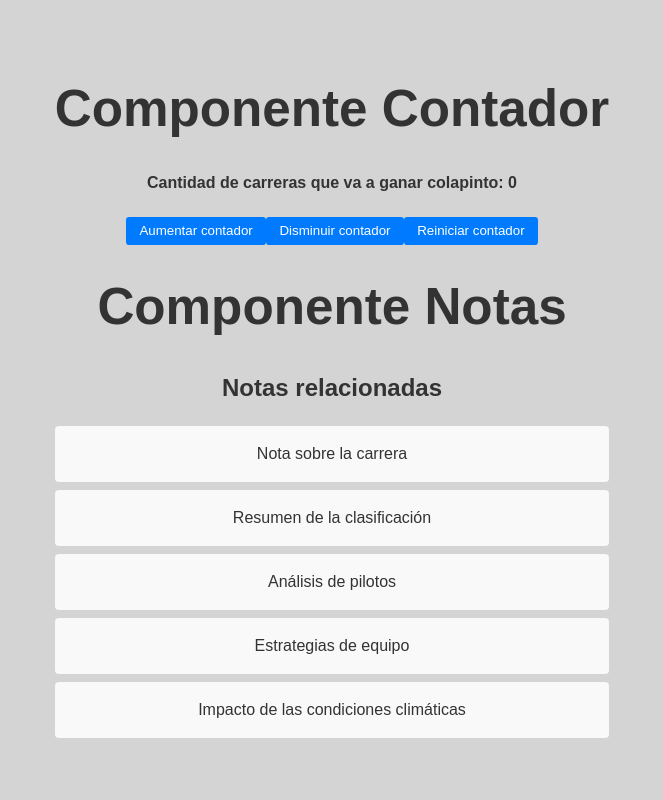
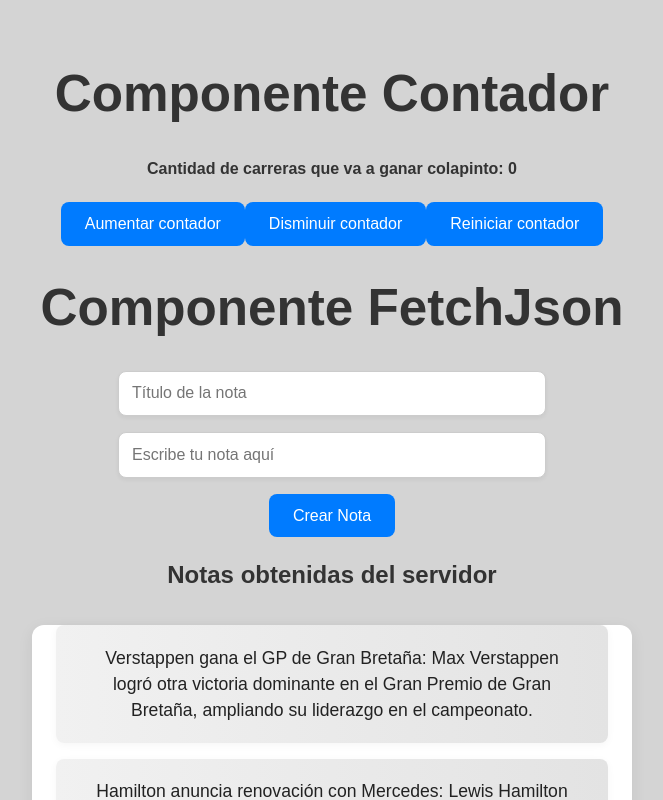
Before and after one commit to bernardbruno/front-tp-dsw, a React (Vite) app: page / in a window 1280 px wide. Shown: the top 800 px of the page, without its empty margins (308-971 px from the left). Built offline with nearby package versions, Linux system fonts and the light colour scheme; data requests are answered from the project's data file.

Commit message:
Primer fetch y agregar nuevo a db.json

```diff
--- a/db.json
+++ b/db.json
@@ -1,24 +1,29 @@
 {
   "notas": [
     {
-      "id": 1,
+      "id": "1",
       "title": "Verstappen gana el GP de Gran Bretaña",
       "content": "Max Verstappen logró otra victoria dominante en el Gran Premio de Gran Bretaña, ampliando su liderazgo en el campeonato."
     },
     {
-    "id": 2,
+      "id": "2",
       "title": "Hamilton anuncia renovación con Mercedes",
       "content": "Lewis Hamilton confirmó la extensión de su contrato con Mercedes por dos años más, poniendo fin a los rumores sobre su retiro."
     },
     {
-    "id": 3,
+      "id": "3",
       "title": "Ferrari presenta actualizaciones para el SF-24",
       "content": "El equipo Ferrari trajo nuevas actualizaciones aerodinámicas para el SF-24, buscando mejorar el rendimiento en las próximas carreras."
     },
     {
-    "id": 4,
+      "id": "4",
       "title": "Alonso critica la estrategia de Aston Martin",
       "content": "Fernando Alonso expresó su descontento con la estrategia adoptada por Aston Martin durante el GP de España, tras terminar fuera del podio."
+    },
+    {
+      "id": "66fe",
+      "title": "Checo Pérez logra podio en el GP de Italia",
+      "content": "Sergio \"Checo\" Pérez consiguió un valioso tercer lugar en el Gran Premio de Italia, consolidando su posición en el campeonato y sumando puntos importantes para Red Bull Racing."
     }
   ]
 }
--- a/src/App.css
+++ b/src/App.css
@@ -13,10 +13,65 @@ body {
 ul {
   list-style-type: none;
   padding: 0;
+  margin: 2rem auto;
+  max-width: 600px;
+  background: #fff;
+  border-radius: 12px;
+  box-shadow: 0 4px 16px rgba(0,0,0,0.07);
 }
+
 li {
-  background-color: #f9f9f9;
-  margin: 0.5rem 0;
-  padding: 1rem;
-  border-radius: 4px;
+  background: linear-gradient(90deg, #f1f1f1 0%, #e3e3e3 100%);
+  margin: 1rem 1.5rem;
+  padding: 1.2rem 2rem;
+  border-radius: 8px;
+  box-shadow: 0 2px 8px rgba(0,0,0,0.04);
+  transition: transform 0.15s, box-shadow 0.15s;
+  font-size: 1.1rem;
+  font-weight: 500;
+  color: #222;
+  cursor: pointer;
 }
+
+li:hover {
+  transform: translateY(-2px) scale(1.02);
+  box-shadow: 0 6px 20px rgba(0,0,0,0.10);
+  background: linear-gradient(90deg, #e3e3e3 0%, #f1f1f1 100%);
+}
+
+form {
+  display: flex;
+  flex-direction: column;
+  align-items: center;
+  margin-top: 2rem;
+}
+input[type="text"] {
+  width: 100%;
+  max-width: 400px;
+  padding: 0.8rem;
+  border: 1px solid #ccc;
+  border-radius: 8px;
+  font-size: 1rem;
+  margin-bottom: 1rem;
+  box-shadow: 0 2px 4px rgba(0,0,0,0.05);
+  transition: border-color 0.2s;
+}
+input[type="text"]:focus {
+  border-color: #007bff;
+  outline: none;
+  box-shadow: 0 0 4px rgba(0,123,255,0.2);
+}
+button {
+  padding: 0.8rem 1.5rem;
+  background-color: #007bff;
+  color: #fff;
+  border: none;
+  border-radius: 8px;
+  cursor: pointer;
+  font-size: 1rem;
+  transition: background-color 0.2s, transform 0.2s;
+}
+button:hover {
+  background-color: #0056b3;
+  transform: translateY(-2px);
+}
--- a/src/App.tsx
+++ b/src/App.tsx
@@ -2,6 +2,7 @@ import { useState } from 'react'
 import './App.css'
 import Notas from './components/notas'
 import Contador from './components/contador'
+import FetchJson from './components/FetchJson'
 
 
 function App() {
@@ -19,7 +20,8 @@ function App() {
   return (
     <>
       <Contador />
-      <Notas notasProps={notasProps}/>
+      {/* <Notas notasProps={notasProps}/> */}
+      <FetchJson />
     </>
   )
 }
--- /dev/null
+++ b/src/components/FetchJson.tsx
@@ -0,0 +1,43 @@
+import { useState, useEffect } from 'react'
+import Formulario from './Formulario';
+
+function FetchJson() {
+
+    const [notas, setNotas] = useState([])
+
+    // Obtengo las notas del servidor de db.json
+    useEffect(() => {
+        const fetchData = async () => {
+            try {
+                const response = await fetch('http://localhost:3000/notas')
+                if (!response.ok) {
+                    throw new Error(`HTTP error! status: ${response.status}`)
+                }
+                const data = await response.json()
+                setNotas(data)
+            } catch (error) {
+                console.error(error)
+            }
+        };
+        fetchData();
+    }, [])
+
+    const agregarNota = (nuevaNota) => {
+        setNotas([...notas, nuevaNota])
+    }
+
+    return (
+        <>
+            <h1>Componente FetchJson</h1>
+            <Formulario onAgregarNota={agregarNota} />
+            <h2>Notas obtenidas del servidor</h2>
+            <ul>
+                {notas.map((nota) => (
+                    <li key={nota.id}>{nota.title}: {nota.content}</li>
+                ))}
+            </ul>
+        </>
+    )
+}
+
+export default FetchJson
--- /dev/null
+++ b/src/components/Formulario.tsx
@@ -0,0 +1,58 @@
+import { useState } from "react"
+
+const Formulario = ({onAgregarNota}) => {
+    const [tituloNota, setTituloNota] = useState("")
+    const [contenidoNota, setContenidoNota] = useState("")
+
+    const handleSubmit = (event) => {
+        event.preventDefault()
+
+        if (tituloNota === "" || contenidoNota === "") {
+            console.error("El título y el contenido de la nota no pueden estar vacíos")
+            return
+        }
+        const nuevaNota = {
+            title: tituloNota,
+            content: contenidoNota
+        }
+        onAgregarNota(nuevaNota)
+
+        fetch('http://localhost:3000/notas', {
+            method: 'POST',
+            headers: {
+                'Content-Type': 'application/json'
+            },
+            body: JSON.stringify(nuevaNota)
+        })
+        .then(response => response.json())
+        .then(data => {
+            onAgregarNota(data)
+            setTituloNota("") // Limpiar el campo de título
+            setContenidoNota("") // Limpiar el campo de contenido
+        })
+    }
+
+    return(
+        <form onSubmit={handleSubmit}>
+            <input
+                id="titulo"
+                name="titulo"
+                type="text"
+                value={tituloNota}
+                onChange={e => setTituloNota(e.target.value)}
+                placeholder="Título de la nota"
+            />
+            <input
+                id="nota"
+                name="nota"
+                type="text"
+                value={contenidoNota}
+                onChange={e => setContenidoNota(e.target.value)}
+                placeholder="Escribe tu nota aquí"
+            />
+            <button type="submit">Crear Nota</button>
+        </form>
+    )
+}
+
+export default Formulario
```
Lines whose indentation alone changed are shown as unchanged.
